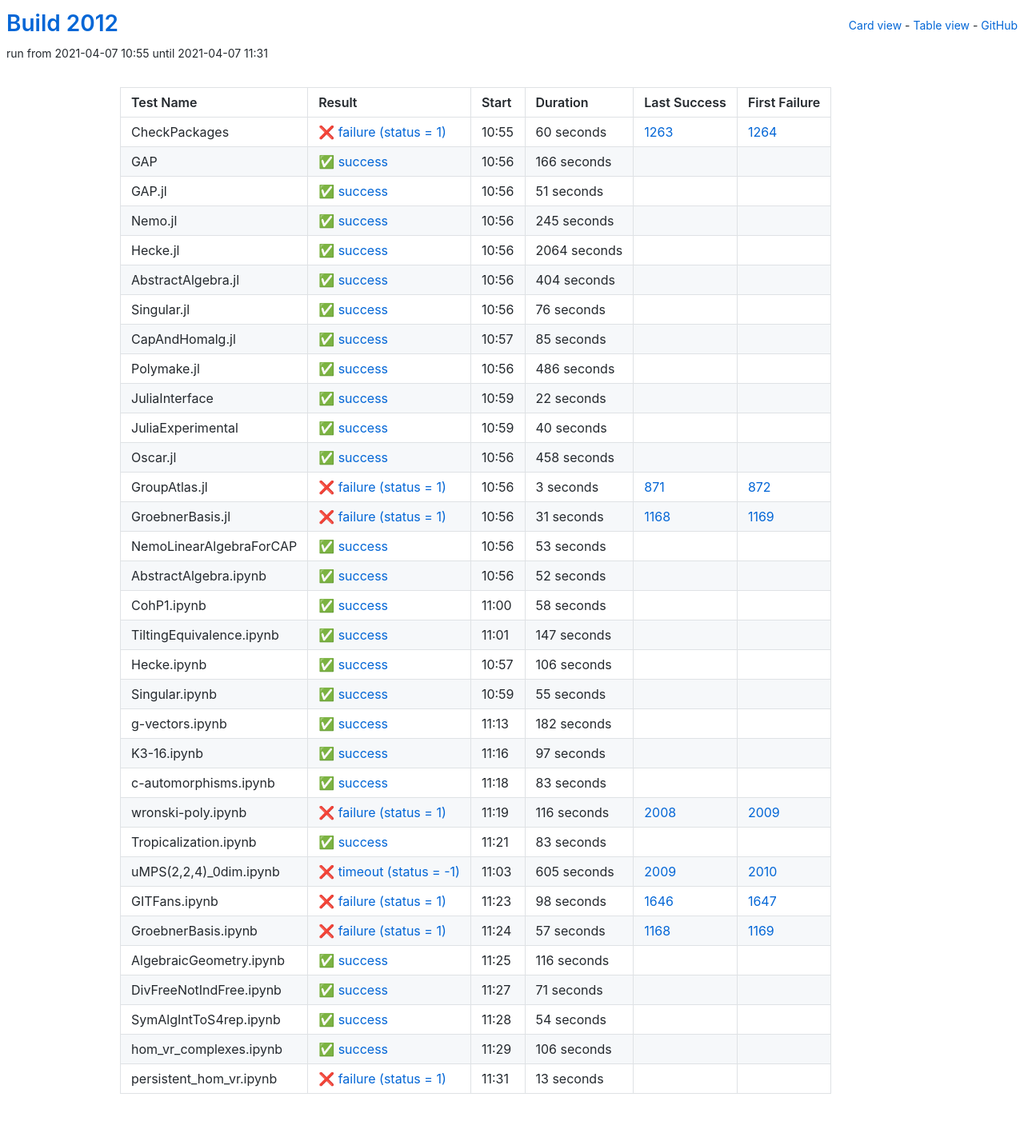
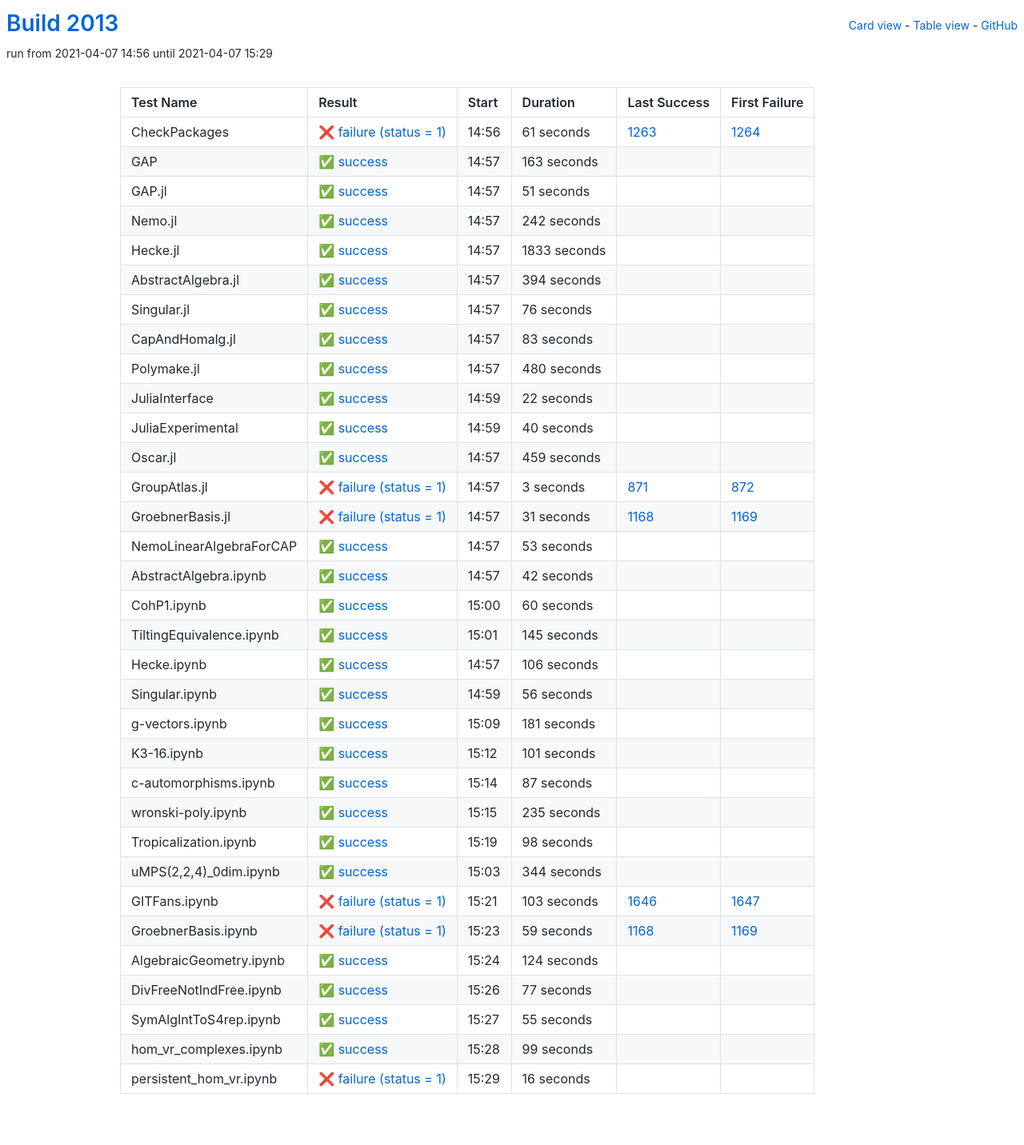
Before and after one commit to oscar-system/oscar-ci-status-stable, a Jekyll site: the page built from table.html, in a window 1280 px wide. Shown: the whole page at 80% size. Built offline with Jekyll 4.4.1, drawn with Linux system fonts in a browser that asks for light colours.

Commit message:
Build #2013

```diff
--- a/_data/ci.yml
+++ b/_data/ci.yml
@@ -1,6 +1,6 @@
 ---
-build: 2012
-build_url: https://oscarci.mathematik.uni-kl.de/job/oscar-stable/2012/
+build: 2013
+build_url: https://oscarci.mathematik.uni-kl.de/job/oscar-stable/2013/
 job: oscar-stable
 organization: oscar-system
 repo: oscar-ci-status-stable
@@ -8,32 +8,32 @@ repourl: https://github.com/oscar-system/oscar-ci-status-stable
 tests:
 - name: CheckPackages
   id: checkpackages
-  log: https://oscarci.mathematik.uni-kl.de/job/oscar-stable/2012/artifact/logs/build-2012/CheckPackages.log
-  start: 2021-04-07 10:55
+  log: https://oscarci.mathematik.uni-kl.de/job/oscar-stable/2013/artifact/logs/build-2013/CheckPackages.log
+  start: 2021-04-07 14:56
   success: false
   exitcode: 1
   status: failure
-  duration: 60
+  duration: 61
   last_success: 1263
   last_success_url: https://oscarci.mathematik.uni-kl.de/job/oscar-stable/1263/
   first_failure: 1264
   first_failure_url: https://oscarci.mathematik.uni-kl.de/job/oscar-stable/1264/
 - name: GAP
   id: gap
-  log: https://oscarci.mathematik.uni-kl.de/job/oscar-stable/2012/artifact/logs/build-2012/GAP.log
-  start: 2021-04-07 10:56
+  log: https://oscarci.mathematik.uni-kl.de/job/oscar-stable/2013/artifact/logs/build-2013/GAP.log
+  start: 2021-04-07 14:57
   success: true
   exitcode: 0
   status: success
-  duration: 166
+  duration: 163
   last_success: false
   last_success_url:
   first_failure: false
   first_failure_url:
 - name: GAP.jl
   id: gap-jl
-  log: https://oscarci.mathematik.uni-kl.de/job/oscar-stable/2012/artifact/logs/build-2012/GAP.jl.log
-  start: 2021-04-07 10:56
+  log: https://oscarci.mathematik.uni-kl.de/job/oscar-stable/2013/artifact/logs/build-2013/GAP.jl.log
+  start: 2021-04-07 14:57
   success: true
   exitcode: 0
   status: success
@@ -44,44 +44,44 @@ tests:
   first_failure_url:
 - name: Nemo.jl
   id: nemo-jl
-  log: https://oscarci.mathematik.uni-kl.de/job/oscar-stable/2012/artifact/logs/build-2012/Nemo.jl.log
-  start: 2021-04-07 10:56
+  log: https://oscarci.mathematik.uni-kl.de/job/oscar-stable/2013/artifact/logs/build-2013/Nemo.jl.log
+  start: 2021-04-07 14:57
   success: true
   exitcode: 0
   status: success
-  duration: 245
+  duration: 242
   last_success: false
   last_success_url:
   first_failure: false
   first_failure_url:
 - name: Hecke.jl
   id: hecke-jl
-  log: https://oscarci.mathematik.uni-kl.de/job/oscar-stable/2012/artifact/logs/build-2012/Hecke.jl.log
-  start: 2021-04-07 10:56
+  log: https://oscarci.mathematik.uni-kl.de/job/oscar-stable/2013/artifact/logs/build-2013/Hecke.jl.log
+  start: 2021-04-07 14:57
   success: true
   exitcode: 0
   status: success
-  duration: 2064
+  duration: 1833
   last_success: false
   last_success_url:
   first_failure: false
   first_failure_url:
 - name: AbstractAlgebra.jl
   id: abstractalgebra-jl
-  log: https://oscarci.mathematik.uni-kl.de/job/oscar-stable/2012/artifact/logs/build-2012/AbstractAlgebra.jl.log
-  start: 2021-04-07 10:56
+  log: https://oscarci.mathematik.uni-kl.de/job/oscar-stable/2013/artifact/logs/build-2013/AbstractAlgebra.jl.log
+  start: 2021-04-07 14:57
   success: true
   exitcode: 0
   status: success
-  duration: 404
+  duration: 394
   last_success: false
   last_success_url:
   first_failure: false
   first_failure_url:
 - name: Singular.jl
   id: singular-jl
-  log: https://oscarci.mathematik.uni-kl.de/job/oscar-stable/2012/artifact/logs/build-2012/Singular.jl.log
-  start: 2021-04-07 10:56
+  log: https://oscarci.mathematik.uni-kl.de/job/oscar-stable/2013/artifact/logs/build-2013/Singular.jl.log
+  start: 2021-04-07 14:57
   success: true
   exitcode: 0
   status: success
@@ -92,32 +92,32 @@ tests:
   first_failure_url:
 - name: CapAndHomalg.jl
   id: capandhomalg-jl
-  log: https://oscarci.mathematik.uni-kl.de/job/oscar-stable/2012/artifact/logs/build-2012/CapAndHomalg.jl.log
-  start: 2021-04-07 10:57
+  log: https://oscarci.mathematik.uni-kl.de/job/oscar-stable/2013/artifact/logs/build-2013/CapAndHomalg.jl.log
+  start: 2021-04-07 14:57
   success: true
   exitcode: 0
   status: success
-  duration: 85
+  duration: 83
   last_success: false
   last_success_url:
   first_failure: false
   first_failure_url:
 - name: Polymake.jl
   id: polymake-jl
-  log: https://oscarci.mathematik.uni-kl.de/job/oscar-stable/2012/artifact/logs/build-2012/Polymake.jl.log
-  start: 2021-04-07 10:56
+  log: https://oscarci.mathematik.uni-kl.de/job/oscar-stable/2013/artifact/logs/build-2013/Polymake.jl.log
+  start: 2021-04-07 14:57
   success: true
   exitcode: 0
   status: success
-  duration: 486
+  duration: 480
   last_success: false
   last_success_url:
   first_failure: false
   first_failure_url:
 - name: JuliaInterface
   id: juliainterface
-  log: https://oscarci.mathematik.uni-kl.de/job/oscar-stable/2012/artifact/logs/build-2012/JuliaInterface.log
-  start: 2021-04-07 10:59
+  log: https://oscarci.mathematik.uni-kl.de/job/oscar-stable/2013/artifact/logs/build-2013/JuliaInterface.log
+  start: 2021-04-07 14:59
   success: true
   exitcode: 0
   status: success
@@ -128,8 +128,8 @@ tests:
   first_failure_url:
 - name: JuliaExperimental
   id: juliaexperimental
-  log: https://oscarci.mathematik.uni-kl.de/job/oscar-stable/2012/artifact/logs/build-2012/JuliaExperimental.log
-  start: 2021-04-07 10:59
+  log: https://oscarci.mathematik.uni-kl.de/job/oscar-stable/2013/artifact/logs/build-2013/JuliaExperimental.log
+  start: 2021-04-07 14:59
   success: true
   exitcode: 0
   status: success
@@ -140,20 +140,20 @@ tests:
   first_failure_url:
 - name: Oscar.jl
   id: oscar-jl
-  log: https://oscarci.mathematik.uni-kl.de/job/oscar-stable/2012/artifact/logs/build-2012/Oscar.jl.log
-  start: 2021-04-07 10:56
+  log: https://oscarci.mathematik.uni-kl.de/job/oscar-stable/2013/artifact/logs/build-2013/Oscar.jl.log
+  start: 2021-04-07 14:57
   success: true
   exitcode: 0
   status: success
-  duration: 458
+  duration: 459
   last_success: false
   last_success_url:
   first_failure: false
   first_failure_url:
 - name: GroupAtlas.jl
   id: groupatlas-jl
-  log: https://oscarci.mathematik.uni-kl.de/job/oscar-stable/2012/artifact/logs/build-2012/GroupAtlas.jl.log
-  start: 2021-04-07 10:56
+  log: https://oscarci.mathematik.uni-kl.de/job/oscar-stable/2013/artifact/logs/build-2013/GroupAtlas.jl.log
+  start: 2021-04-07 14:57
   success: false
   exitcode: 1
   status: failure
@@ -164,8 +164,8 @@ tests:
   first_failure_url: https://oscarci.mathematik.uni-kl.de/job/oscar-stable/872/
 - name: GroebnerBasis.jl
   id: groebnerbasis-jl
-  log: https://oscarci.mathematik.uni-kl.de/job/oscar-stable/2012/artifact/logs/build-2012/GroebnerBasis.jl.log
-  start: 2021-04-07 10:56
+  log: https://oscarci.mathematik.uni-kl.de/job/oscar-stable/2013/artifact/logs/build-2013/GroebnerBasis.jl.log
+  start: 2021-04-07 14:57
   success: false
   exitcode: 1
   status: failure
@@ -176,8 +176,8 @@ tests:
   first_failure_url: https://oscarci.mathematik.uni-kl.de/job/oscar-stable/1169/
 - name: NemoLinearAlgebraForCAP
   id: nemolinearalgebraforcap
-  log: https://oscarci.mathematik.uni-kl.de/job/oscar-stable/2012/artifact/logs/build-2012/NemoLinearAlgebraForCAP.log
-  start: 2021-04-07 10:56
+  log: https://oscarci.mathematik.uni-kl.de/job/oscar-stable/2013/artifact/logs/build-2013/NemoLinearAlgebraForCAP.log
+  start: 2021-04-07 14:57
   success: true
   exitcode: 0
   status: success
@@ -188,44 +188,44 @@ tests:
   first_failure_url:
 - name: AbstractAlgebra.ipynb
   id: abstractalgebra-ipynb
-  log: https://oscarci.mathematik.uni-kl.de/job/oscar-stable/2012/artifact/logs/build-2012/AbstractAlgebra.ipynb.log
-  start: 2021-04-07 10:56
+  log: https://oscarci.mathematik.uni-kl.de/job/oscar-stable/2013/artifact/logs/build-2013/AbstractAlgebra.ipynb.log
+  start: 2021-04-07 14:57
   success: true
   exitcode: 0
   status: success
-  duration: 52
+  duration: 42
   last_success: false
   last_success_url:
   first_failure: false
   first_failure_url:
 - name: CohP1.ipynb
   id: cohp1-ipynb
-  log: https://oscarci.mathematik.uni-kl.de/job/oscar-stable/2012/artifact/logs/build-2012/CohP1.ipynb.log
-  start: 2021-04-07 11:00
+  log: https://oscarci.mathematik.uni-kl.de/job/oscar-stable/2013/artifact/logs/build-2013/CohP1.ipynb.log
+  start: 2021-04-07 15:00
   success: true
   exitcode: 0
   status: success
-  duration: 58
+  duration: 60
   last_success: false
   last_success_url:
   first_failure: false
   first_failure_url:
 - name: TiltingEquivalence.ipynb
   id: tiltingequivalence-ipynb
-  log: https://oscarci.mathematik.uni-kl.de/job/oscar-stable/2012/artifact/logs/build-2012/TiltingEquivalence.ipynb.log
-  start: 2021-04-07 11:01
+  log: https://oscarci.mathematik.uni-kl.de/job/oscar-stable/2013/artifact/logs/build-2013/TiltingEquivalence.ipynb.log
+  start: 2021-04-07 15:01
   success: true
   exitcode: 0
   status: success
-  duration: 147
+  duration: 145
   last_success: false
   last_success_url:
   first_failure: false
   first_failure_url:
 - name: Hecke.ipynb
   id: hecke-ipynb
-  log: https://oscarci.mathematik.uni-kl.de/job/oscar-stable/2012/artifact/logs/build-2012/Hecke.ipynb.log
-  start: 2021-04-07 10:57
+  log: https://oscarci.mathematik.uni-kl.de/job/oscar-stable/2013/artifact/logs/build-2013/Hecke.ipynb.log
+  start: 2021-04-07 14:57
   success: true
   exitcode: 0
   status: success
@@ -236,8 +236,140 @@ tests:
   first_failure_url:
 - name: Singular.ipynb
   id: singular-ipynb
-  log: https://oscarci.mathematik.uni-kl.de/job/oscar-stable/2012/artifact/logs/build-2012/Singular.ipynb.log
-  start: 2021-04-07 10:59
+  log: https://oscarci.mathematik.uni-kl.de/job/oscar-stable/2013/artifact/logs/build-2013/Singular.ipynb.log
+  start: 2021-04-07 14:59
+  success: true
+  exitcode: 0
+  status: success
+  duration: 56
+  last_success: false
+  last_success_url:
+  first_failure: false
+  first_failure_url:
+- name: g-vectors.ipynb
+  id: g-vectors-ipynb
+  log: https://oscarci.mathematik.uni-kl.de/job/oscar-stable/2013/artifact/logs/build-2013/g-vectors.ipynb.log
+  start: 2021-04-07 15:09
+  success: true
+  exitcode: 0
+  status: success
+  duration: 181
+  last_success: false
+  last_success_url:
+  first_failure: false
+  first_failure_url:
+- name: K3-16.ipynb
+  id: k3-16-ipynb
+  log: https://oscarci.mathematik.uni-kl.de/job/oscar-stable/2013/artifact/logs/build-2013/K3-16.ipynb.log
+  start: 2021-04-07 15:12
+  success: true
+  exitcode: 0
+  status: success
+  duration: 101
+  last_success: false
+  last_success_url:
+  first_failure: false
+  first_failure_url:
+- name: c-automorphisms.ipynb
+  id: c-automorphisms-ipynb
+  log: https://oscarci.mathematik.uni-kl.de/job/oscar-stable/2013/artifact/logs/build-2013/c-automorphisms.ipynb.log
+  start: 2021-04-07 15:14
+  success: true
+  exitcode: 0
+  status: success
+  duration: 87
+  last_success: false
+  last_success_url:
+  first_failure: false
+  first_failure_url:
+- name: wronski-poly.ipynb
+  id: wronski-poly-ipynb
+  log: https://oscarci.mathematik.uni-kl.de/job/oscar-stable/2013/artifact/logs/build-2013/wronski-poly.ipynb.log
+  start: 2021-04-07 15:15
+  success: true
+  exitcode: 0
+  status: success
+  duration: 235
+  last_success: false
+  last_success_url:
+  first_failure: false
+  first_failure_url:
+- name: Tropicalization.ipynb
+  id: tropicalization-ipynb
+  log: https://oscarci.mathematik.uni-kl.de/job/oscar-stable/2013/artifact/logs/build-2013/Tropicalization.ipynb.log
+  start: 2021-04-07 15:19
+  success: true
+  exitcode: 0
+  status: success
+  duration: 98
+  last_success: false
+  last_success_url:
+  first_failure: false
+  first_failure_url:
+- name: uMPS(2,2,4)_0dim.ipynb
+  id: umps-2-2-4-0dim-ipynb
+  log: https://oscarci.mathematik.uni-kl.de/job/oscar-stable/2013/artifact/logs/build-2013/uMPS-2-2-4-_0dim.ipynb.log
+  start: 2021-04-07 15:03
+  success: true
+  exitcode: 0
+  status: success
+  duration: 344
+  last_success: false
+  last_success_url:
+  first_failure: false
+  first_failure_url:
+- name: GITFans.ipynb
+  id: gitfans-ipynb
+  log: https://oscarci.mathematik.uni-kl.de/job/oscar-stable/2013/artifact/logs/build-2013/GITFans.ipynb.log
+  start: 2021-04-07 15:21
+  success: false
+  exitcode: 1
+  status: failure
+  duration: 103
+  last_success: 1646
+  last_success_url: https://oscarci.mathematik.uni-kl.de/job/oscar-stable/1646/
+  first_failure: 1647
+  first_failure_url: https://oscarci.mathematik.uni-kl.de/job/oscar-stable/1647/
+- name: GroebnerBasis.ipynb
+  id: groebnerbasis-ipynb
+  log: https://oscarci.mathematik.uni-kl.de/job/oscar-stable/2013/artifact/logs/build-2013/GroebnerBasis.ipynb.log
+  start: 2021-04-07 15:23
+  success: false
+  exitcode: 1
+  status: failure
+  duration: 59
+  last_success: 1168
+  last_success_url: https://oscarci.mathematik.uni-kl.de/job/oscar-stable/1168/
+  first_failure: 1169
+  first_failure_url: https://oscarci.mathematik.uni-kl.de/job/oscar-stable/1169/
+- name: AlgebraicGeometry.ipynb
+  id: algebraicgeometry-ipynb
+  log: https://oscarci.mathematik.uni-kl.de/job/oscar-stable/2013/artifact/logs/build-2013/AlgebraicGeometry.ipynb.log
+  start: 2021-04-07 15:24
+  success: true
+  exitcode: 0
+  status: success
+  duration: 124
+  last_success: false
+  last_success_url:
+  first_failure: false
+  first_failure_url:
+- name: DivFreeNotIndFree.ipynb
+  id: divfreenotindfree-ipynb
+  log: https://oscarci.mathematik.uni-kl.de/job/oscar-stable/2013/artifact/logs/build-2013/DivFreeNotIndFree.ipynb.log
+  start: 2021-04-07 15:26
+  success: true
+  exitcode: 0
+  status: success
+  duration: 77
+  last_success: false
+  last_success_url:
+  first_failure: false
+  first_failure_url:
+- name: SymAlgIntToS4rep.ipynb
+  id: symalginttos4rep-ipynb
+  log: https://oscarci.mathematik.uni-kl.de/job/oscar-stable/2013/artifact/logs/build-2013/SymAlgIntToS4rep.ipynb.log
+  start: 2021-04-07 15:27
   success: true
   exitcode: 0
   status: success
@@ -246,158 +378,26 @@ tests:
   last_success_url:
   first_failure: false
   first_failure_url:
-- name: g-vectors.ipynb
-  id: g-vectors-ipynb
-  log: https://oscarci.mathematik.uni-kl.de/job/oscar-stable/2012/artifact/logs/build-2012/g-vectors.ipynb.log
-  start: 2021-04-07 11:13
+- name: hom_vr_complexes.ipynb
+  id: hom-vr-complexes-ipynb
+  log: https://oscarci.mathematik.uni-kl.de/job/oscar-stable/2013/artifact/logs/build-2013/hom_vr_complexes.ipynb.log
+  start: 2021-04-07 15:28
   success: true
   exitcode: 0
   status: success
-  duration: 182
-  last_success: false
-  last_success_url:
-  first_failure: false
-  first_failure_url:
-- name: K3-16.ipynb
-  id: k3-16-ipynb
-  log: https://oscarci.mathematik.uni-kl.de/job/oscar-stable/2012/artifact/logs/build-2012/K3-16.ipynb.log
-  start: 2021-04-07 11:16
-  success: true
-  exitcode: 0
-  status: success
-  duration: 97
-  last_success: false
-  last_success_url:
-  first_failure: false
-  first_failure_url:
-- name: c-automorphisms.ipynb
-  id: c-automorphisms-ipynb
-  log: https://oscarci.mathematik.uni-kl.de/job/oscar-stable/2012/artifact/logs/build-2012/c-automorphisms.ipynb.log
-  start: 2021-04-07 11:18
-  success: true
-  exitcode: 0
-  status: success
-  duration: 83
-  last_success: false
-  last_success_url:
-  first_failure: false
-  first_failure_url:
-- name: wronski-poly.ipynb
-  id: wronski-poly-ipynb
-  log: https://oscarci.mathematik.uni-kl.de/job/oscar-stable/2012/artifact/logs/build-2012/wronski-poly.ipynb.log
-  start: 2021-04-07 11:19
-  success: false
-  exitcode: 1
-  status: failure
-  duration: 116
-  last_success: 2008
-  last_success_url: https://oscarci.mathematik.uni-kl.de/job/oscar-stable/2008/
-  first_failure: 2009
-  first_failure_url: https://oscarci.mathematik.uni-kl.de/job/oscar-stable/2009/
-- name: Tropicalization.ipynb
-  id: tropicalization-ipynb
-  log: https://oscarci.mathematik.uni-kl.de/job/oscar-stable/2012/artifact/logs/build-2012/Tropicalization.ipynb.log
-  start: 2021-04-07 11:21
-  success: true
-  exitcode: 0
-  status: success
-  duration: 83
-  last_success: false
-  last_success_url:
-  first_failure: false
-  first_failure_url:
-- name: uMPS(2,2,4)_0dim.ipynb
-  id: umps-2-2-4-0dim-ipynb
-  log: https://oscarci.mathematik.uni-kl.de/job/oscar-stable/2012/artifact/logs/build-2012/uMPS-2-2-4-_0dim.ipynb.log
-  start: 2021-04-07 11:03
-  success: false
-  exitcode: -1
-  status: timeout
-  duration: 605
-  last_success: 2009
-  last_success_url: https://oscarci.mathematik.uni-kl.de/job/oscar-stable/2009/
-  first_failure: 2010
-  first_failure_url: https://oscarci.mathematik.uni-kl.de/job/oscar-stable/2010/
-- name: GITFans.ipynb
-  id: gitfans-ipynb
-  log: https://oscarci.mathematik.uni-kl.de/job/oscar-stable/2012/artifact/logs/build-2012/GITFans.ipynb.log
-  start: 2021-04-07 11:23
-  success: false
-  exitcode: 1
-  status: failure
-  duration: 98
-  last_success: 1646
-  last_success_url: https://oscarci.mathematik.uni-kl.de/job/oscar-stable/1646/
-  first_failure: 1647
-  first_failure_url: https://oscarci.mathematik.uni-kl.de/job/oscar-stable/1647/
-- name: GroebnerBasis.ipynb
-  id: groebnerbasis-ipynb
-  log: https://oscarci.mathematik.uni-kl.de/job/oscar-stable/2012/artifact/logs/build-2012/GroebnerBasis.ipynb.log
-  start: 2021-04-07 11:24
-  success: false
-  exitcode: 1
-  status: failure
-  duration: 57
-  last_success: 1168
-  last_success_url: https://oscarci.mathematik.uni-kl.de/job/oscar-stable/1168/
-  first_failure: 1169
-  first_failure_url: https://oscarci.mathematik.uni-kl.de/job/oscar-stable/1169/
-- name: AlgebraicGeometry.ipynb
-  id: algebraicgeometry-ipynb
-  log: https://oscarci.mathematik.uni-kl.de/job/oscar-stable/2012/artifact/logs/build-2012/AlgebraicGeometry.ipynb.log
-  start: 2021-04-07 11:25
-  success: true
-  exitcode: 0
-  status: success
-  duration: 116
-  last_success: false
-  last_success_url:
-  first_failure: false
-  first_failure_url:
-- name: DivFreeNotIndFree.ipynb
-  id: divfreenotindfree-ipynb
-  log: https://oscarci.mathematik.uni-kl.de/job/oscar-stable/2012/artifact/logs/build-2012/DivFreeNotIndFree.ipynb.log
-  start: 2021-04-07 11:27
-  success: true
-  exitcode: 0
-  status: success
-  duration: 71
-  last_success: false
-  last_success_url:
-  first_failure: false
-  first_failure_url:
-- name: SymAlgIntToS4rep.ipynb
-  id: symalginttos4rep-ipynb
-  log: https://oscarci.mathematik.uni-kl.de/job/oscar-stable/2012/artifact/logs/build-2012/SymAlgIntToS4rep.ipynb.log
-  start: 2021-04-07 11:28
-  success: true
-  exitcode: 0
-  status: success
-  duration: 54
-  last_success: false
-  last_success_url:
-  first_failure: false
-  first_failure_url:
-- name: hom_vr_complexes.ipynb
-  id: hom-vr-complexes-ipynb
-  log: https://oscarci.mathematik.uni-kl.de/job/oscar-stable/2012/artifact/logs/build-2012/hom_vr_complexes.ipynb.log
-  start: 2021-04-07 11:29
-  success: true
-  exitcode: 0
-  status: success
-  duration: 106
+  duration: 99
   last_success: false
   last_success_url:
   first_failure: false
   first_failure_url:
 - name: persistent_hom_vr.ipynb
   id: persistent-hom-vr-ipynb
-  log: https://oscarci.mathematik.uni-kl.de/job/oscar-stable/2012/artifact/logs/build-2012/persistent_hom_vr.ipynb.log
-  start: 2021-04-07 11:31
+  log: https://oscarci.mathematik.uni-kl.de/job/oscar-stable/2013/artifact/logs/build-2013/persistent_hom_vr.ipynb.log
+  start: 2021-04-07 15:29
   success: false
   exitcode: 1
   status: failure
-  duration: 13
+  duration: 16
   last_success: false
   last_success_url:
   first_failure: false
```
Also changed, not shown: README.md.
